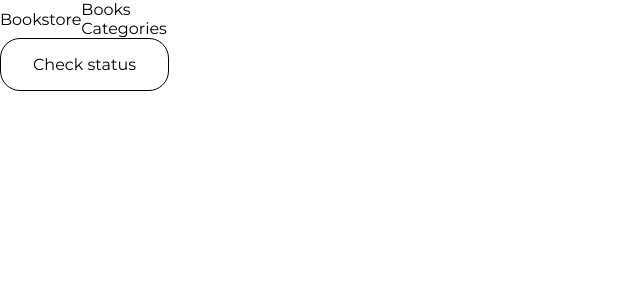
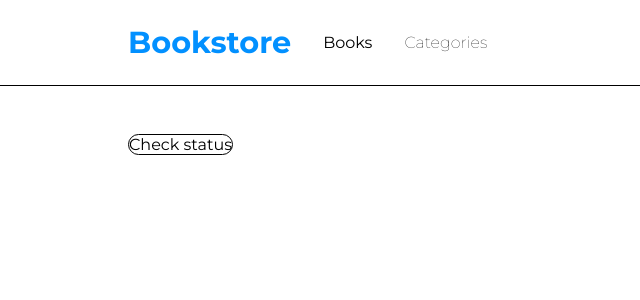
Before and after one commit to whid-bb/Bookstore, a React (Create React App) app: page /categories in a window 1280 px wide. Shown: the top 300 px of the page, without its empty margins (0-640 px from the left). Built offline with nearby package versions, Linux system fonts and the light colour scheme.

Commit message:
add navbar style

```diff
--- a/src/components/Navbar.js
+++ b/src/components/Navbar.js
@@ -4,17 +4,20 @@ import style from './navbar.module.scss';
 function Navbar() {
   return (
     <nav id={style.mainNav}>
+      <div className={style.content}>
+
         <div className={style.logo}>
           <Link to="/">Bookstore</Link>
         </div>
         <ul>
           <li>
-          <Link to="/">Books</Link>
+            <Link className={style.active} to="/">Books</Link>
           </li>
           <li>
             <Link to="/categories">Categories</Link>
           </li>
         </ul>
+      </div>
     </nav>
   );
 }
--- a/src/components/books/Book.js
+++ b/src/components/books/Book.js
@@ -1,25 +1,27 @@
 import PropTypes from 'prop-types';
 import { useDispatch } from 'react-redux';
 import { removeAction } from '../../redux/books/books';
+import style from './Book.module.scss';
 
 function Book(props) {
   const {
-    bookId, title, author, animationDelay,
+    bookId, title, author, animationDelay, booksLoaded,
   } = props;
   const dispatch = useDispatch();
 
   const removeBook = (id) => {
     dispatch(removeAction(id));
   };
-  // console.log(bookId);
 
   return (
-    <li>
+    <li className={`${style.book} ${booksLoaded ? style.listLoaded : ''}`} style={{ animationDelay: `${animationDelay}ms` }}>
       {title}
       <br />
       {author}
       <br />
       {animationDelay}
+      <br />
+      {booksLoaded}
       <br />
       <button onClick={() => removeBook(bookId)} type="button">Remove</button>
     </li>
@@ -31,6 +33,7 @@ Book.propTypes = {
   title: PropTypes.string.isRequired,
   author: PropTypes.string.isRequired,
   animationDelay: PropTypes.number.isRequired,
+  booksLoaded: PropTypes.bool.isRequired,
 };
 
 export default Book;
--- /dev/null
+++ b/src/components/books/Book.module.scss
@@ -0,0 +1,21 @@
+.book {
+  animation-name: showItem;
+  animation-duration: 1s;
+  animation-timing-function: cubic-bezier(0.165, 0.84, 0.44, 1);
+
+  &.listLoaded {
+    animation: none;
+  }
+}
+
+@keyframes showItem {
+  from {
+    opacity: 0;
+    transform: translateY(-100px);
+  }
+
+  to {
+    opacity: 1;
+    transform: translateY(0);
+  }
+}
--- a/src/components/books/Books.js
+++ b/src/components/books/Books.js
@@ -9,19 +9,20 @@ import style from './Books.module.scss';
 function Books() {
   const books = useSelector((state) => state.books);
   const initialLoad = useSelector((state) => state.booksLoad);
-  // console.log(books);
   const dispatch = useDispatch();
+  const ANIMATION_DELAY = 170;
+
   useEffect(() => {
     if (!initialLoad.initLoad) {
       dispatch(getAllAction());
-      dispatch(loadedOnStartAction());
+      setTimeout(() => dispatch(loadedOnStartAction()), 2500);
     }
   }, []);
 
   const reloadList = () => {
     dispatch(getAllAction());
   };
-  // console.log(books);
+
   return (
     <>
       <ul className={style.booksList}>
@@ -31,7 +32,8 @@ function Books() {
             bookId={book}
             title={books[book][0].title}
             author={books[book][0].author}
-            animationDelay={index * 20}
+            animationDelay={index * ANIMATION_DELAY}
+            booksLoaded={initialLoad.initLoad}
           />
         ))}
       </ul>
--- a/src/components/navbar.module.scss
+++ b/src/components/navbar.module.scss
@@ -1,4 +1,30 @@
+@use '../scss/utils';
+
 #mainNav {
+  border-bottom: 1px solid black;
+  padding-block: 1.5rem;
+  ul {
+    display: flex;
+    margin-inline: 1rem;
+    li {
+      margin-inline: 1rem;
+      font-weight: 100;
+    }
+  }
+}
+
+.content {
   display: flex;
   align-items: center;
+  @extend .center-content;
 }
+
+.logo {
+  font-size: 1.9rem;
+  font-weight: 800;
+  color: var(--main-color);
+}
+
+.active {
+  font-weight: 400;
+}
--- a/src/redux/books/books.js
+++ b/src/redux/books/books.js
@@ -5,22 +5,22 @@ const ADD = 'bookstore/books/ADD';
 const REMOVE = 'bookstore/books/REMOVE';
 const GET_ALL = 'bookstore/books/GET_ALL';
 
-const initState = {
-  1: [
-    {
-      title: 'TestTitle',
-      author: 'TestAuthor',
-    },
-  ],
-  2: [
-    {
-      title: 'TestTitlePart2',
-      author: 'TestAuthorPart2',
-    },
-  ],
-};
+// const initState = {
+//   1: [
+//     {
+//       title: 'TestTitle',
+//       author: 'TestAuthor',
+//     },
+//   ],
+//   2: [
+//     {
+//       title: 'TestTitlePart2',
+//       author: 'TestAuthorPart2',
+//     },
+//   ],
+// };
 
-const booksReducer = (state = initState, action) => {
+const booksReducer = (state = {}, action) => {
   switch (action.type) {
     case GET_ALL:
       return action.payload;
--- a/src/scss/base.scss
+++ b/src/scss/base.scss
@@ -1,5 +1,6 @@
 @use './utils';
 @import url('https://fonts.googleapis.com/css2?family=Montserrat:wght@100;400;700&display=swap');
+
 body {
   font-family: 'Montserrat', sans-serif;
 }
@@ -9,4 +10,13 @@ button {
   padding: 1rem 2rem;
   border: 1px solid black;
   border-radius: 20px;
+
+  @include utils.md {
+    padding: 0;
+  }
 }
+
+.site-content {
+  @extend .center-content;
+  margin-top: 3em;
+}
--- a/src/scss/utils/_index.scss
+++ b/src/scss/utils/_index.scss
@@ -1,2 +1,3 @@
 @forward './breakpoints';
 @forward './reset';
+@forward './utils';
--- a/src/scss/utils/_utils.scss
+++ b/src/scss/utils/_utils.scss
@@ -1,4 +1,14 @@
 /* stylelint-disable-next-line */
+
+:root {
+  --main-color: #0290ff;
+}
+
 @mixin round {
   border-radius: 20px;
 }
+
+.center-content {
+  width: 80%;
+  margin: 0 auto;
+}
```
Lines whose indentation alone changed are shown as unchanged.
